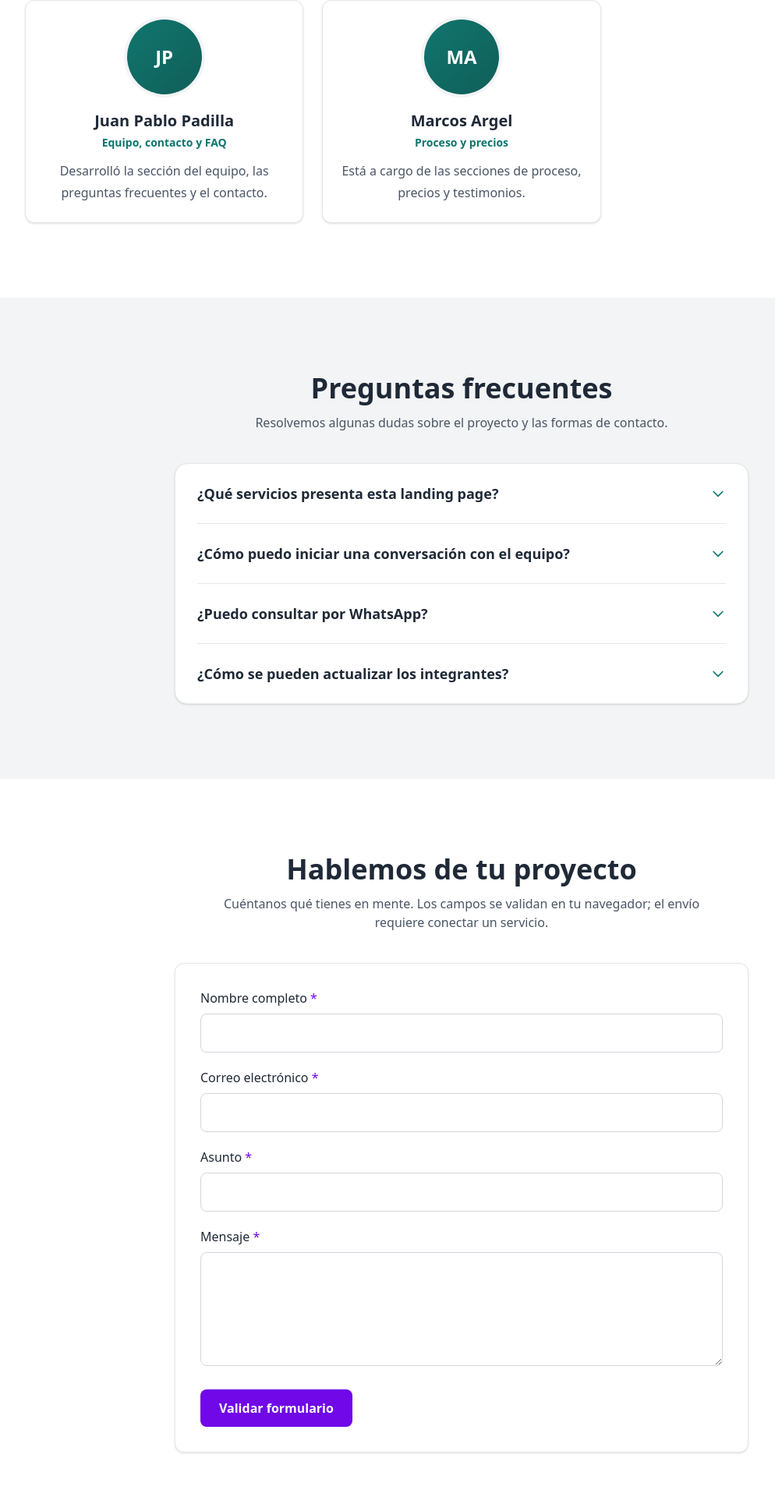
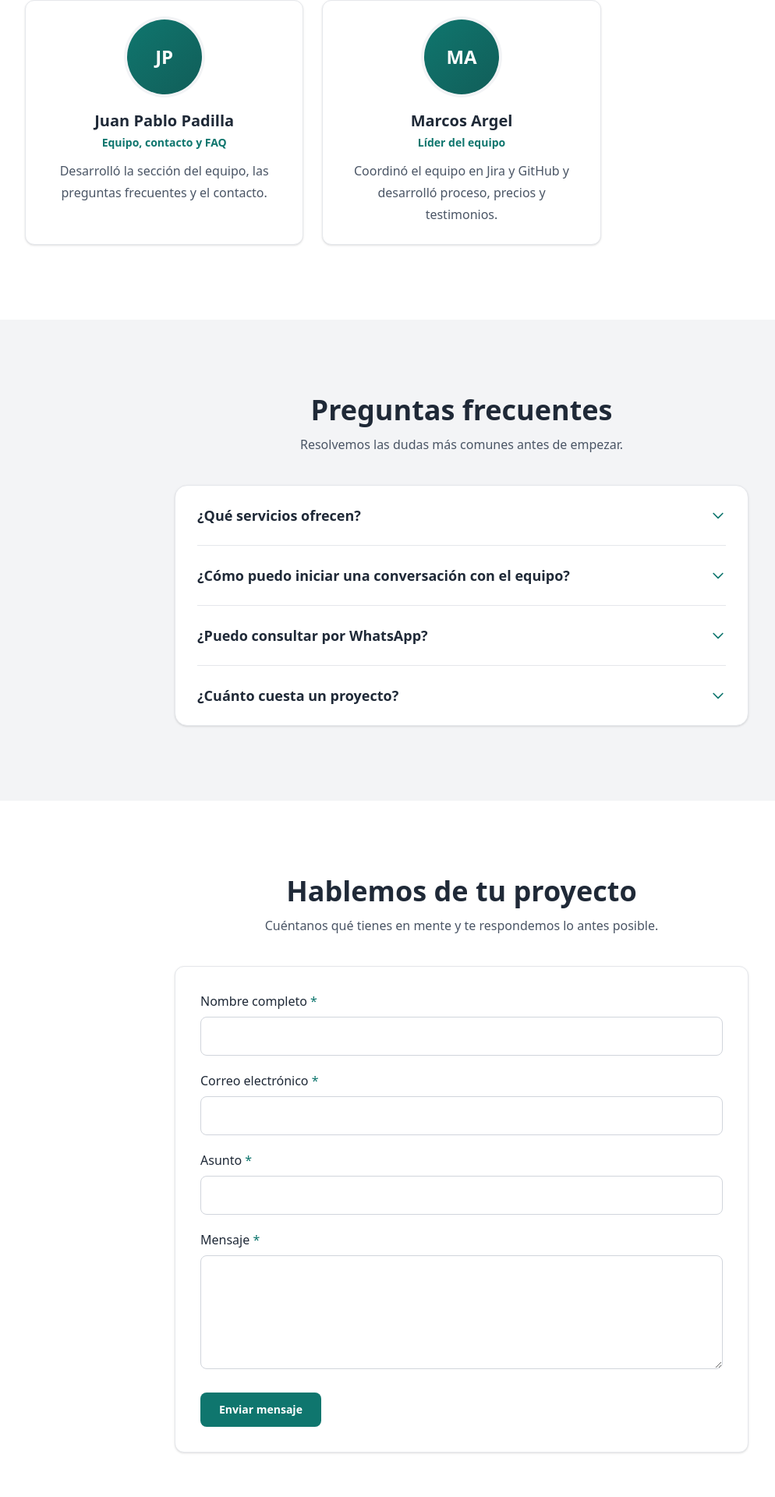
Before and after one commit to Marcos-Argel/Landing-Page-Recuperacion, a React (Vite) app: page / in a window 1280 px wide. Shown: the part 4749-6669 px from the top of the page at 78% size, without its empty margins (48-1042 px from the left). Built offline with nearby package versions, Linux system fonts and the light colour scheme.

Commit message:
Usar colores y Button del proyecto en Contacto; textos de FAQ y Equipo

```diff
--- a/src/components/sections/Contact.jsx
+++ b/src/components/sections/Contact.jsx
@@ -1,6 +1,8 @@
 import { useState } from 'react'
+import Button from '../ui/Button.jsx'
 import Card from '../ui/Card.jsx'
 import SectionTitle from '../ui/SectionTitle.jsx'
+import siteConfig from '../../data/siteConfig.js'
 
 const initialForm = {
   name: '',
@@ -40,9 +42,16 @@ function Contact() {
       return
     }
 
-    setStatusMessage(
-      'Los datos son válidos, pero no se enviaron: este formulario aún no está conectado a un servicio de contacto.',
-    )
+    // Si hay número de WhatsApp configurado, el mensaje se abre en WhatsApp listo para enviar
+    if (siteConfig.whatsapp) {
+      const text = `Hola, soy ${form.name.trim()} (${form.email.trim()}).\nAsunto: ${form.subject.trim()}\n${form.message.trim()}`
+      window.open(`https://wa.me/${siteConfig.whatsapp}?text=${encodeURIComponent(text)}`, '_blank', 'noreferrer')
+      setStatusMessage('¡Gracias! Abrimos WhatsApp con tu mensaje para que lo envíes.')
+      setForm(initialForm)
+      return
+    }
+
+    setStatusMessage('¡Gracias! Tus datos están completos. Pronto habilitaremos el envío directo.')
   }
 
   const fieldClassName =
@@ -53,7 +62,7 @@ function Contact() {
       <div className="mx-auto max-w-3xl px-4">
         <SectionTitle
           title="Hablemos de tu proyecto"
-          subtitle="Cuéntanos qué tienes en mente. Los campos se validan en tu navegador; el envío requiere conectar un servicio."
+          subtitle="Cuéntanos qué tienes en mente y te respondemos lo antes posible."
         />
 
         <Card className="p-5 shadow-md sm:p-8">
@@ -61,7 +70,7 @@ function Contact() {
             <div className="grid gap-5 sm:grid-cols-2">
               <div className="sm:col-span-2">
                 <label htmlFor="contact-name" className="font-medium text-ink">
-                  Nombre completo <span aria-hidden="true" className="text-violet-700">*</span>
+                  Nombre completo <span aria-hidden="true" className="text-primary">*</span>
                 </label>
                 <input
                   id="contact-name"
@@ -84,7 +93,7 @@ function Contact() {
 
               <div className="sm:col-span-2">
                 <label htmlFor="contact-email" className="font-medium text-ink">
-                  Correo electrónico <span aria-hidden="true" className="text-violet-700">*</span>
+                  Correo electrónico <span aria-hidden="true" className="text-primary">*</span>
                 </label>
                 <input
                   id="contact-email"
@@ -107,7 +116,7 @@ function Contact() {
 
               <div className="sm:col-span-2">
                 <label htmlFor="contact-subject" className="font-medium text-ink">
-                  Asunto <span aria-hidden="true" className="text-violet-700">*</span>
+                  Asunto <span aria-hidden="true" className="text-primary">*</span>
                 </label>
                 <input
                   id="contact-subject"
@@ -129,7 +138,7 @@ function Contact() {
 
               <div className="sm:col-span-2">
                 <label htmlFor="contact-message" className="font-medium text-ink">
-                  Mensaje <span aria-hidden="true" className="text-violet-700">*</span>
+                  Mensaje <span aria-hidden="true" className="text-primary">*</span>
                 </label>
                 <textarea
                   id="contact-message"
@@ -151,12 +160,9 @@ function Contact() {
             </div>
 
             <div className="mt-6 flex flex-col items-start gap-4 sm:flex-row sm:items-center">
-              <button
-                type="submit"
-                className="inline-flex min-h-11 items-center justify-center rounded-lg bg-violet-700 px-6 py-3 font-semibold text-white transition-colors hover:bg-violet-800 focus:outline-none focus-visible:ring-2 focus-visible:ring-violet-700 focus-visible:ring-offset-2"
-              >
-                Validar formulario
-              </button>
+              <Button type="submit" className="px-6 py-3">
+                Enviar mensaje
+              </Button>
               {statusMessage && (
                 <p
                   role={Object.keys(errors).length > 0 ? 'alert' : 'status'}
--- a/src/components/sections/FAQ.jsx
+++ b/src/components/sections/FAQ.jsx
@@ -3,24 +3,24 @@ import SectionTitle from '../ui/SectionTitle.jsx'
 
 const questions = [
   {
-    question: '¿Qué servicios presenta esta landing page?',
+    question: '¿Qué servicios ofrecen?',
     answer:
-      'La página reúne la información del proyecto, sus servicios, el portafolio, el equipo y las formas de contacto.',
+      'Diseño y desarrollo de páginas web, tiendas en línea y aplicaciones a la medida. Revisa la sección Servicios para ver el detalle.',
   },
   {
     question: '¿Cómo puedo iniciar una conversación con el equipo?',
     answer:
-      'Puedes completar el formulario de contacto. Mientras no se conecte un servicio de envío, el formulario solo valida los datos y no los transmite.',
+      'Completa el formulario de contacto o escríbenos por WhatsApp con el botón verde de la esquina.',
   },
   {
     question: '¿Puedo consultar por WhatsApp?',
     answer:
-      'Sí. El botón flotante abrirá un chat cuando se configure el número de WhatsApp del equipo en el componente correspondiente.',
+      'Sí. El botón flotante de la esquina abre un chat directo con el equipo.',
   },
   {
-    question: '¿Cómo se pueden actualizar los integrantes?',
+    question: '¿Cuánto cuesta un proyecto?',
     answer:
-      'Los nombres, roles, descripciones e imágenes están organizados en un arreglo dentro de la sección Equipo.',
+      'Depende del alcance. En la sección Precios tienes tres planes de referencia y para proyectos especiales hacemos una cotización a la medida.',
   },
 ]
 
@@ -32,7 +32,7 @@ function FAQ() {
       <div className="mx-auto max-w-3xl px-4">
         <SectionTitle
           title="Preguntas frecuentes"
-          subtitle="Resolvemos algunas dudas sobre el proyecto y las formas de contacto."
+          subtitle="Resolvemos las dudas más comunes antes de empezar."
         />
 
         <div className="divide-y divide-gray-200 rounded-2xl border border-gray-200 bg-white px-5 shadow-sm sm:px-7">
--- a/src/components/sections/Team.jsx
+++ b/src/components/sections/Team.jsx
@@ -32,8 +32,8 @@ const teamMembers = [
   },
   {
     name: 'Marcos Argel',
-    role: 'Proceso y precios',
-    description: 'Está a cargo de las secciones de proceso, precios y testimonios.',
+    role: 'Líder del equipo',
+    description: 'Coordinó el equipo en Jira y GitHub y desarrolló proceso, precios y testimonios.',
     initials: 'MA',
     photo: null,
   },
```
